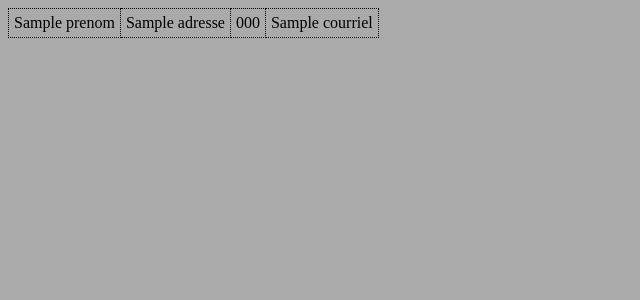
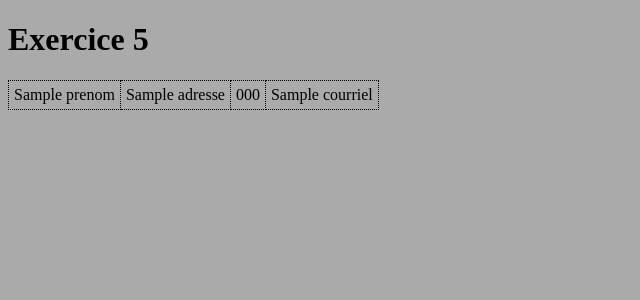
Before and after one commit to amelieboyer/veille_node5, a Node server app: template views/membres.ejs in a window 1280 px wide. Shown: the top 300 px of the page, without its empty margins (0-640 px from the left). Run offline with Node 20, Linux system fonts and the light colour scheme; the template is opened without the code that fills it: most values are stand-ins (such as "Sample title", 1, 10 or a date in 2020); some libraries are stand-ins or nearby versions.

Commit message:
ajout d'un h1 dans le html

```diff
--- a/views/membres.ejs
+++ b/views/membres.ejs
@@ -6,6 +6,7 @@
  <link rel="stylesheet" type="text/css" href="css/style.css">
 </head>
 <body>
+	<h1>Exercice 5</h1>
  <table class="tableau">
  <% adresses.forEach(elm => {%>
  <tr>
```
